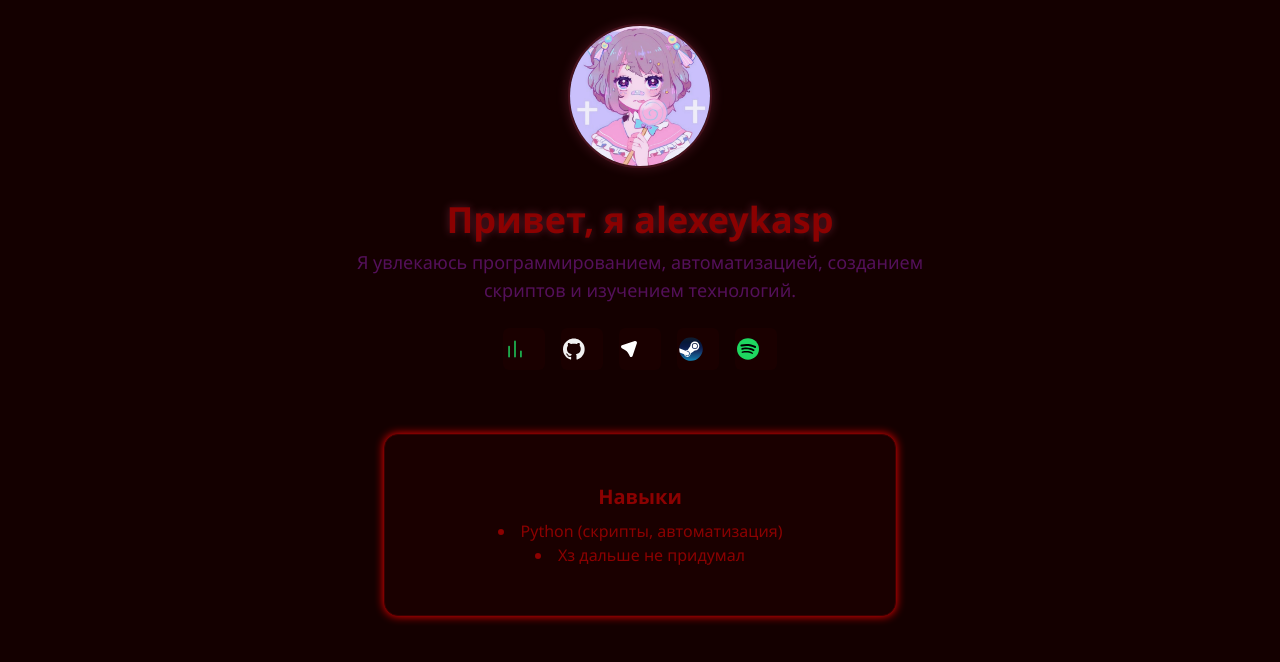
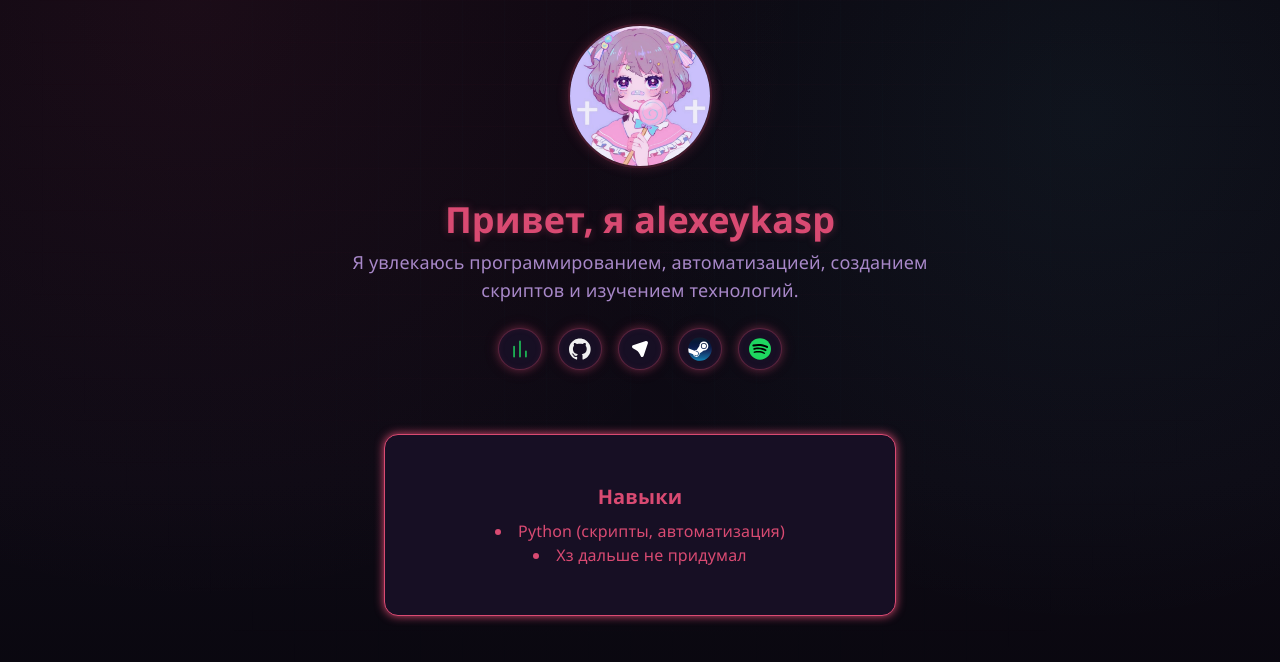
Before and after one commit to alexeykasp/web, a Next.js app: page / in a window 1280 px wide. Shown: the top 662 px of the page. Built offline with nearby package versions, Linux system fonts and the light colour scheme.

Commit message:
style: futuristic neon palette, top-to-bottom entry animations, circular contact cards with clip-path text reveal

```diff
--- a/app/globals.css
+++ b/app/globals.css
@@ -125,101 +125,119 @@ body {
   color: var(--foreground);
 }
 :root {
-    --primary-color: #8b0101;
-    --bg-dark: #140000;
-    --text-color: #54105a;
-    --header-bg: #3a0000;
-    --accent-bg: #1a0000;
-    --hover-bg: #2e0000;
-    --shadow-color: #ff0000;
-    --tooltip-bg: #2a0000;
+    --primary-color: #d94a72;
+    --bg-dark: #0b0710;
+    --text-color: #a888c9;
+    --header-bg: #d94a72;
+    --accent-bg: #170f24;
+    --hover-bg: #221731;
+    --shadow-color: #d94a72;
+    --tooltip-bg: #1c1329;
+    --glow-cyan: #4dd9e6;
 }
 body,html,#__next {
     height: 100%;
     margin: 0;
-    background-color: var(--bg-dark);
+    background:
+        radial-gradient(circle at 15% 0%, rgba(217, 74, 114, 0.08), transparent 45%),
+        radial-gradient(circle at 85% 15%, rgba(77, 217, 230, 0.06), transparent 40%),
+        linear-gradient(180deg, var(--bg-dark) 0%, #0d0a14 60%, #08060d 100%);
+    background-attachment: fixed;
     color: var(--text-color);
     font-family: 'Segoe UI', Tahoma, Geneva, Verdana, sans-serif;
+    letter-spacing: 0.01em;
+}
+body::before {
+    content: "";
+    position: fixed;
+    inset: 0;
+    pointer-events: none;
+    z-index: 0;
+    background-image:
+        linear-gradient(rgba(217, 74, 114, 0.025) 1px, transparent 1px),
+        linear-gradient(90deg, rgba(77, 217, 230, 0.02) 1px, transparent 1px);
+    background-size: 42px 42px;
+    mask-image: radial-gradient(circle at 50% 20%, black 0%, transparent 75%);
 }
 #__next {
     display: flex;
     flex-direction: column;
     min-height: 100%;
+    position: relative;
+    z-index: 1;
 }
 .contact-button {
     position: relative;
     height: 42px;
-    display: inline-flex;
+    display: inline-grid;
+    grid-template-columns: 24px 0fr;
     align-items: center;
-    gap: 8px;
-    border-radius: 6px;
+    justify-content: center;
+    column-gap: 0;
+    padding: 0 9px;
+    border-radius: 50%;
     background-color: var(--accent-bg);
     color: var(--primary-color);
     cursor: pointer;
-    overflow: hidden;
     white-space: nowrap;
-    width: 42px;
+    border: 1px solid rgba(217, 74, 114, 0.35);
+    box-shadow: 0 0 8px rgba(217, 74, 114, 0.35), 0 0 16px rgba(217, 74, 114, 0.15), inset 0 0 6px rgba(217, 74, 114, 0.08);
     transition:
-        width 0.45s cubic-bezier(0.22, 1, 0.36, 1),
+        grid-template-columns 0.5s cubic-bezier(0.65, 0, 0.35, 1),
+        column-gap 0.5s cubic-bezier(0.65, 0, 0.35, 1),
+        border-radius 0.5s cubic-bezier(0.65, 0, 0.35, 1),
         background-color 0.35s ease,
         color 0.35s ease,
-        transform 0.35s ease;
+        transform 0.35s ease,
+        box-shadow 0.35s ease;
     text-decoration: none;
     user-select: none;
-    border: none;
     outline: none;
 }
 @media (max-width: 767px) {
   .contact-button {
-    max-width: 160px;
+    grid-template-columns: 24px 1fr;
+    column-gap: 8px;
+    border-radius: 21px;
     background-color: var(--hover-bg);
     color: #faa3a3;
-    padding-left: 12px;
-    padding-right: 12px;
   }
 }
 .contact-button:hover {
     background-color: var(--hover-bg);
     color: #fff;
     transform: translateY(-1px);
-    width: 112px;
-    max-width: 104px;
+    grid-template-columns: 24px 1fr;
+    column-gap: 8px;
+    border-radius: 10px;
+    box-shadow: 0 0 14px rgba(217, 74, 114, 0.55), 0 0 28px rgba(217, 74, 114, 0.25), 0 0 20px rgba(77, 217, 230, 0.2);
+    border-color: rgba(77, 217, 230, 0.5);
 }
 .contact-icon {
-    flex-shrink: 0;
-    margin-left: 2px;
+    display: inline-flex;
+    align-items: center;
+    justify-content: center;
 }
 .contact-text {
     display: inline-block;
-    opacity: 0;
-    max-width: 0;
+    opacity: 1;
     overflow: hidden;
+    min-width: 0;
     white-space: nowrap;
     vertical-align: middle;
-    transition: opacity 0.4s ease, max-width 0.45s cubic-bezier(0.22, 1, 0.36, 1), margin-left 0.45s cubic-bezier(0.22, 1, 0.36, 1);
+    clip-path: inset(0 100% 0 0);
+    transition: clip-path 0.5s cubic-bezier(0.65, 0, 0.35, 1);
     font-weight: 500;
     font-size: 0.875rem; /* 14px */
     color: inherit;
-    margin-left: 0;
 }
 .contact-button:hover .contact-text {
-    opacity: 1;
-    max-width: 140px;
-    margin-left: 6px;
-}
-
-.contact-button:hover .contact-icon {
-    margin-left: 0;
+    clip-path: inset(0 0 0 0);
+    transition: clip-path 0.5s cubic-bezier(0.65, 0, 0.35, 1) 0.05s;
 }
 @media (max-width : 767px) {
-  .contact-button {
-    width: 112px;
-    max-width: 112px;
-  }
   .contact-text {
-    opacity: 1;
-    max-width: 90px;
-    margin-left: 6px;
+    clip-path: inset(0 0 0 0);
   }
 }
 
@@ -227,32 +245,32 @@ body,html,#__next {
 .animate-entry {
   opacity: 0;
   transform: scale(0.96) translateY(4px);
-  animation: entrySmooth 0.9s cubic-bezier(0.16, 1, 0.3, 1) forwards;
+  animation: entrySmooth 0.7s cubic-bezier(0.16, 1, 0.3, 1) forwards;
 }
 .animate-avatar {
   opacity: 0;
   transform: scale(0.7);
-  animation: popInSoft 0.75s cubic-bezier(0.25, 1, 0.5, 1) forwards;
+  animation: popInSoft 0.6s cubic-bezier(0.25, 1, 0.5, 1) 0.12s forwards;
 }
 .animate-title {
   opacity: 0;
   transform: translateY(-12px);
-  animation: fadeInUpSoft 0.6s cubic-bezier(0.16, 1, 0.3, 1) 0.08s forwards;
+  animation: fadeInUpSoft 0.5s cubic-bezier(0.16, 1, 0.3, 1) 0.32s forwards;
 }
 .animate-text {
   opacity: 0;
   transform: translateY(-10px);
-  animation: fadeInUpSoft 0.6s cubic-bezier(0.16, 1, 0.3, 1) 0.16s forwards;
+  animation: fadeInUpSoft 0.5s cubic-bezier(0.16, 1, 0.3, 1) 0.48s forwards;
 }
 .animate-contact {
   opacity: 0;
   transform: translateY(12px) scale(0.98);
-  animation: contactFloat 0.6s cubic-bezier(0.22, 1, 0.36, 1) forwards;
+  animation: contactFloat 0.5s cubic-bezier(0.22, 1, 0.36, 1) forwards;
 }
 .animate-card {
   opacity: 0;
   transform: translateY(14px);
-  animation: cardReveal 0.65s cubic-bezier(0.16, 1, 0.3, 1) 0.36s forwards;
+  animation: cardReveal 0.55s cubic-bezier(0.16, 1, 0.3, 1) 1.2s forwards;
 }
 
 @keyframes entrySmooth {
```
